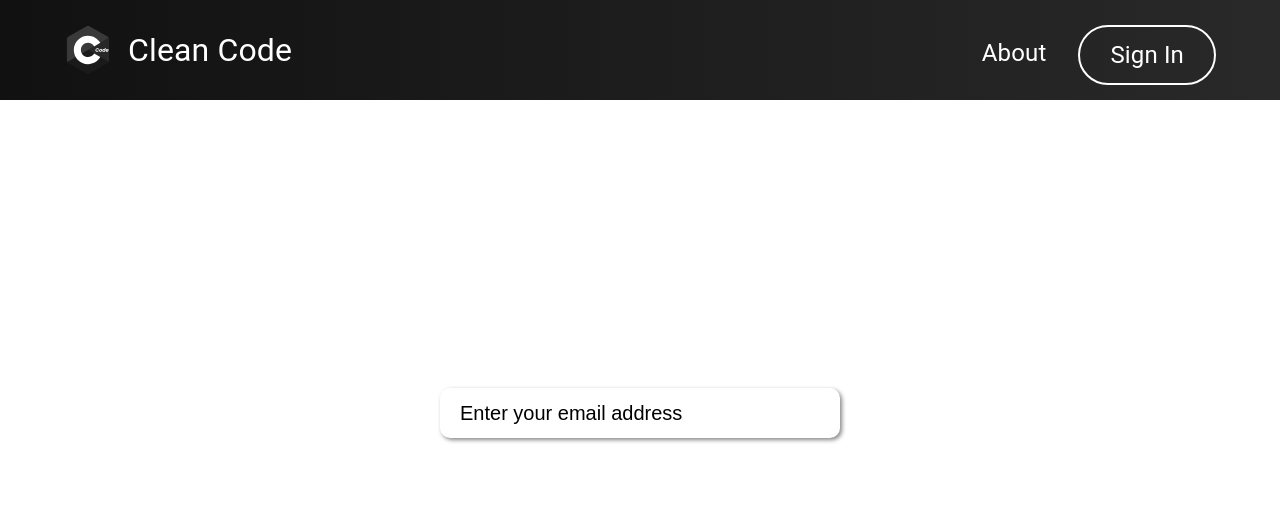
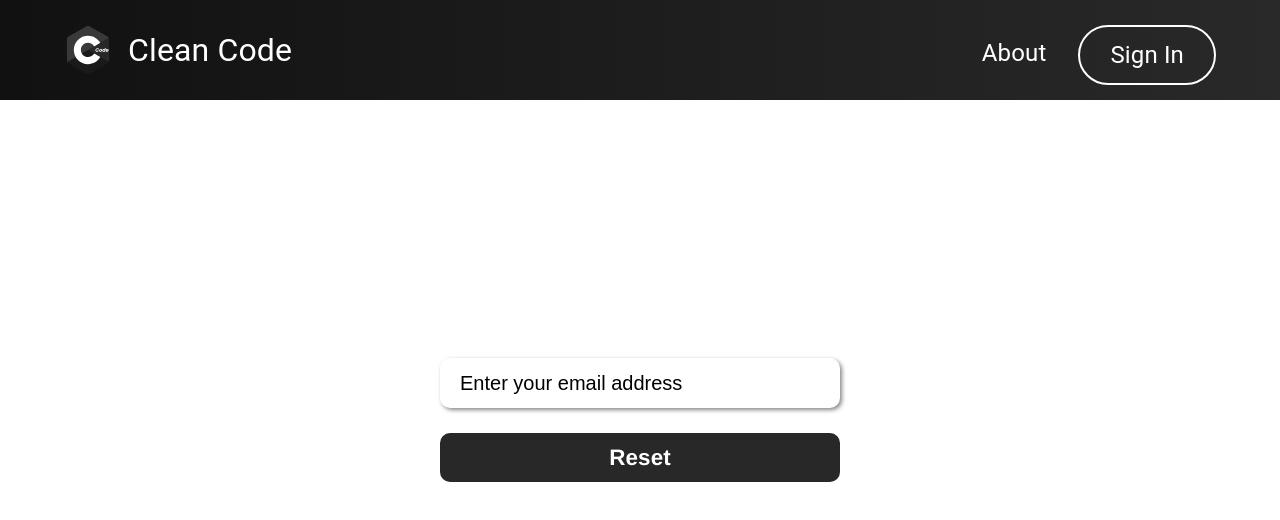
Before and after one commit to imbrsk/CleanCode, a React (Vite) app in the folder react-frontend/: page /forgot-password in a window 1280 px wide. Shown: the top 520 px of the page. Built offline with nearby package versions, Linux system fonts and the light colour scheme.

Commit message:
added forgot password page

```diff
--- /dev/null
+++ b/react-frontend/src/components/FgpassButton.jsx
@@ -0,0 +1,49 @@
+import * as React from "react";
+import "../css/btn.css";
+import { Outlet, Link } from "react-router-dom";
+
+function FgpassButton(props) {
+  let jsonResponse;
+  let requestData = {
+    "email": props.email
+  };
+  let value = props.value;
+  let msg;
+  const handleCheck = async () => {
+    try {
+      const response = await fetch("http://localhost:8000/reset", {
+        method: "POST",
+        headers: {
+          "Content-Type": "application/json",
+        },
+        body: JSON.stringify(requestData),
+      });
+
+      if (!response.ok) {
+        throw new Error(`HTTP error! Status: ${response.status}`);
+      }
+
+      jsonResponse = await response.json();
+    } catch (error) {
+      console.error("Error during the fetch operation:", error);
+    }
+    if(jsonResponse['status'] == "success"){
+        props.handleClicked(true);
+    }
+    else{
+        msg = jsonResponse['message'];
+        props.handleMessage(msg);
+    }
+  };
+
+  return (
+    <>
+      <Link className="reg-btn" onClick={handleCheck}>
+        {value}
+      </Link>
+    </>
+  );
+
+}
+
+export default FgpassButton;
--- a/react-frontend/src/components/MakeSession.jsx
+++ b/react-frontend/src/components/MakeSession.jsx
@@ -2,7 +2,8 @@ import React, { useEffect } from 'react';
 import Cookies from 'js-cookie';
 
 const MakeSession = () => {
-  const userCookie = Cookies.get("session");
+  console.log("asdada");
+
   const token = { "token": Cookies.get("token") };
 
   const createSession = async () => {
--- a/react-frontend/src/pages/ForgotPassword.jsx
+++ b/react-frontend/src/pages/ForgotPassword.jsx
@@ -5,14 +5,22 @@ import Inputfield from "../components/inputfield";
 import "../css/signin.css";
 import { Checkbox } from "@mui/material";
 import SignButton from "../components/SignButton";
-import google from "../assets/google.svg"
-import { md5 } from 'js-md5';
-
+import google from "../assets/google.svg";
+import { md5 } from "js-md5";
+import FgpassButton from "../components/FgpassButton";
 
 function ForgotPassword() {
   const [email, setEmail] = React.useState(""); // State for email input
-  const [password, setPassword] = React.useState(""); // State for password input
+  const [clicked, setClicked] = React.useState(false); // State for password input
+  const [message, setMessage] = React.useState("");
+  const handleClicked = (variable) => {
+    setClicked(variable); // Update state with the variable from child
+  };
+  const handleMessage = (variable) => {
+    setMessage(variable);
+  };
 
+  if (clicked != true) {
     return (
       <>
         <React.Fragment>
@@ -28,15 +36,25 @@ function ForgotPassword() {
                   onChange={(e) => setEmail(e.target.value)} // Update email state
                 ></Inputfield>
               </div>
-
-            <div>
-
-            </div>
+              <FgpassButton
+                value="Reset"
+                email={email}
+                handleClicked={handleClicked}
+                handleMessage={handleMessage}
+              ></FgpassButton>
+              {message}
             </div>
           </div>
         </React.Fragment>
       </>
     );
   }
+  else{
+    return (
+      <>
+      </>
+    )
+  }
+}
 
 export default ForgotPassword;
```
Also changed, not shown: react-frontend/src/pages/Home.jsx (+4 -3 lines). Lines whose indentation alone changed are shown as unchanged.
